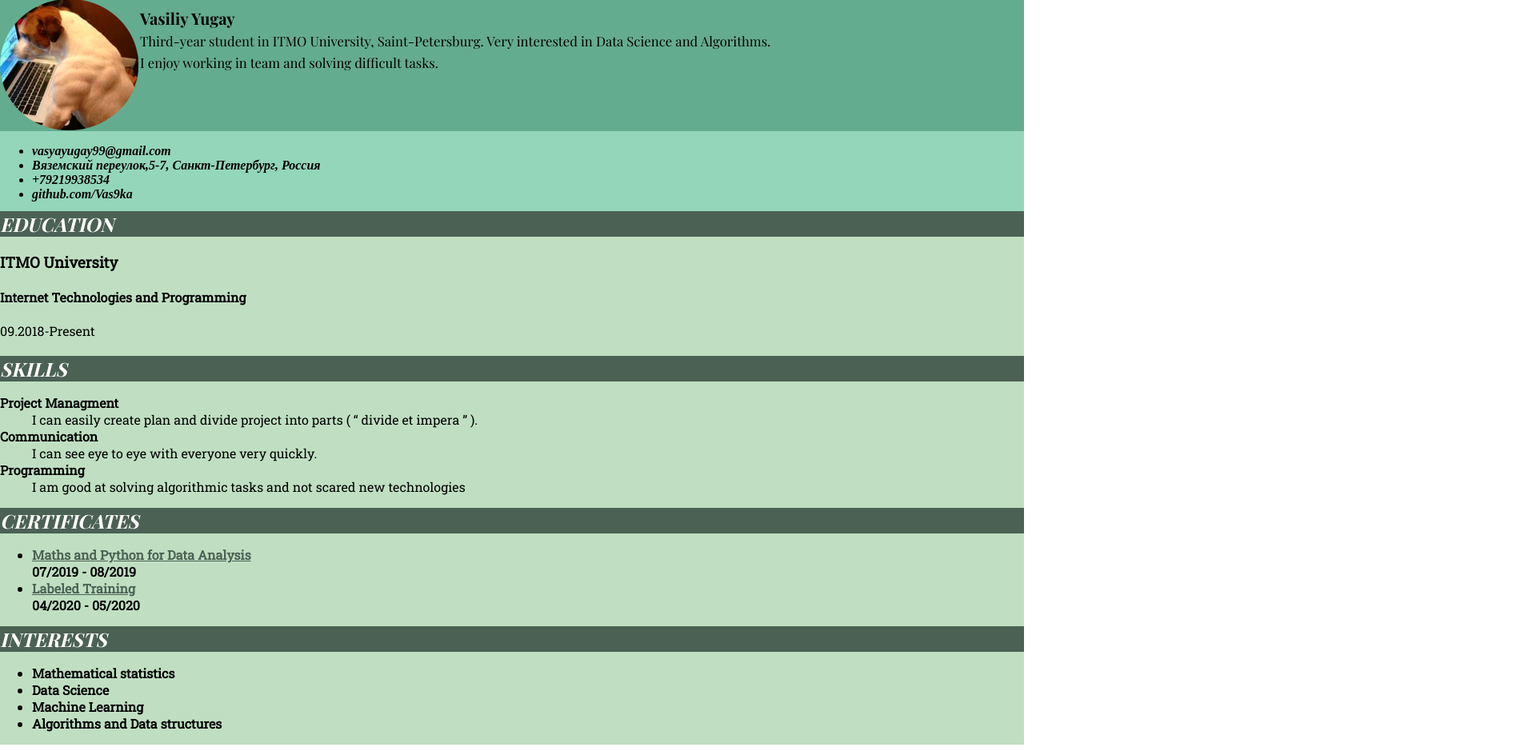
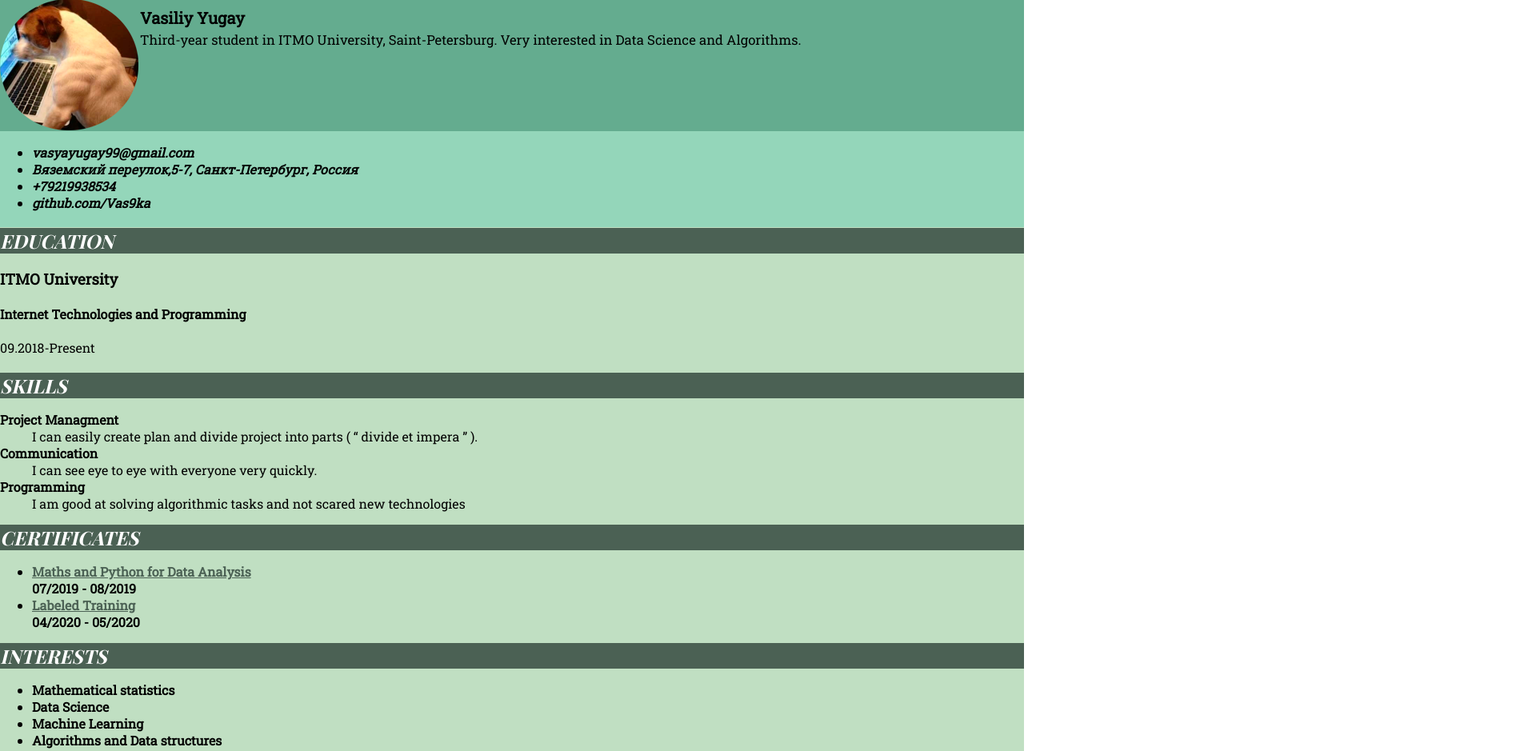
Before and after one commit to Vas9ka/Vasiliy-s-Resume, a plain HTML site: page page.html in a window 1280 px wide. Shown: the top 939 px of the page at 80% size, 1920 px wide, since content can reach past the window. Drawn offline with nearby package versions, Linux system fonts and the light colour scheme; a web font is replaced by a local one.

Commit message:
Add files via upload

```diff
--- a/page.html
+++ b/page.html
@@ -1,5 +1,4 @@
 <!DOCTYPE HTML>
-<html>
 <head>
 <meta charset="utf-8">
 <link href="test.css" rel="stylesheet">
@@ -11,11 +10,11 @@
         <header>
             <div class="image1"></div>
             <div class="text1"><b>Vasiliy Yugay </b><br>
-            <small>Third-year student in ITMO University, Saint-Petersburg. Very interested in Data Science and Algorithms.<br>  I enjoy working in team and solving difficult tasks. </small>
+            <small>Third-year student in ITMO University, Saint-Petersburg. Very interested in Data Science and Algorithms.</small>
             </div>
 
         </header>
-        <main>
+        <main><br>
             <section><div class="article2">Education</div>
                 <h3>ITMO University</h3>
                 <h4>Internet Technologies and Programming</h4>
@@ -32,14 +31,13 @@
                     <dt>Programming</dt>
                     <dd>I am good at solving algorithmic tasks and not scared new technologies</dd>
                     </dl>
-                </ul>
             </section>
             <section><div class="article2">Certificates</div></section>
                 <ul>
-                    <li><a href=https://coursera.org/share/f51628ae9e14df3a9954bfe04c30c2c9>Maths and Python for Data Analysis</a></li>
-                    <time datetime="2019-07">07/2019 - 08/2019 </time>
-                    <li><a href=https://coursera.org/share/b1ef9052c240d6f32c9f23764b285e93>Labeled Training</a></li>
-                    <time datetime="2020-04">04/2020 - 05/2020</time>
+                    <li><a href=https://coursera.org/share/f51628ae9e14df3a9954bfe04c30c2c9>Maths and Python for Data Analysis</a>
+                    <time datetime="2019-07"><br>07/2019 - 08/2019 </time></li>
+                    <li><a href=https://coursera.org/share/b1ef9052c240d6f32c9f23764b285e93>Labeled Training</a>
+                    <time datetime="2020-04"><br>04/2020 - 05/2020</time></li>
                   </ul>
             <section><div class="article2">Interests</div>
                 <ul>
@@ -49,24 +47,7 @@
                     <li>Algorithms and Data structures</li>
                 </ul>
             </section>
-            <aside>
-                <pre>
-░░░░░▄▀▀▀▄░░░
-▄███▀░◐░░░▌░░░░░░░
-░░░░▌░░░░░▐░░░░░░░
-░░░░▐░░░░░▐░░░░░░░
-░░░░▌░░░░░▐▄▄░░░░░
-░░░░▌░░░░▄▀▒▒▀▀▀▀▄
-░░░▐░░░░▐▒▒▒▒▒▒▒▒▀▀▄
-░░░▐░░░░▐▄▒▒▒▒▒▒▒▒▒▒▀▄
-░░░░▀▄░░░░▀▄▒▒▒▒▒▒▒▒▒▒▀▄
-░░░░░░▀▄▄▄▄▄█▄▄▄▄▄▄▄▄▄▄▄▀▄
-░░░░░░░░░░░▌▌▌▌░░░░░
-░░░░░░░░░░░▌▌░▌▌░░░░░
-░░░░░░░░░▄▄▌▌▄▌▌░░░░░
-                </pre>
-            </aside>
-        </main>
+            </main>
         <footer>
             <address> <ul>
                <li> vasyayugay99@gmail.com </li>
--- a/test.css
+++ b/test.css
@@ -28,7 +28,7 @@ background: url(image.png);
 .text1{
     position: relative;
     top:10px;
-    font-family: 'Playfair Display', serif;
+    font-family: 'Roboto Slab', serif;
 }
 div{
     position: absolute;
@@ -45,9 +45,11 @@ address{
     position: absolute;
     width: 100%;
     top:164px;
-    height:100px;
+    height:120px;
     left: 0px;
     color: #FFFFFF;
+    font-family: 'Roboto Slab', serif;
+
 }
 main{
     position: absolute;
```
